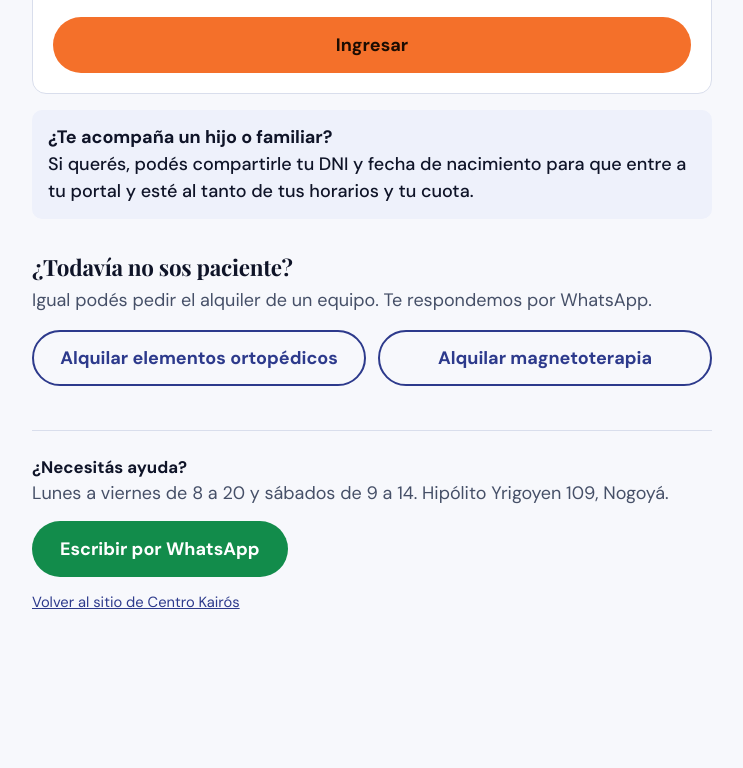
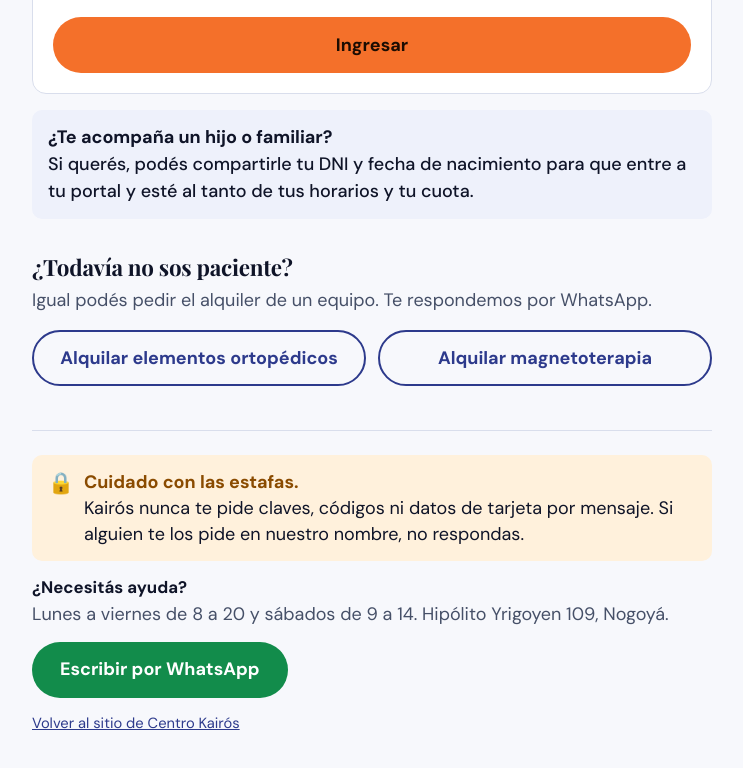
Before and after one commit to centrokairosnogoya/centrokairos-web, a plain HTML site: page portal.html in a window 1280 px wide. Shown: the part 618-1386 px from the top of the page, without its empty margins (268-1011 px from the left). Before the commit the page ends 1287 px from the top, so only its background shows below. Drawn offline with nearby package versions, Linux system fonts and the light colour scheme.

Commit message:
Portal: aviso contra estafas al pie de todas las pantallas
Co-Authored-By: Claude Opus 5.5 <noreply@anthropic.com>
Claude-Session: https://claude.ai/code/session_01P1NDS3b4bufaEBJ78BHPN7

```diff
--- a/portal.html
+++ b/portal.html
@@ -105,6 +105,9 @@
   .aviso{margin-top:16px;padding:14px 16px;border-radius:var(--r-s);font-weight:500}
   .aviso.mal{background:var(--bad-bg);color:var(--bad)}
   .aviso.info{background:var(--tint);color:var(--ink)}
+  .seguro{padding:14px 16px 14px 52px;border-radius:var(--r-s);background:var(--warn-bg);color:var(--ink);position:relative;line-height:1.45}
+  .seguro::before{content:"🔒";position:absolute;left:16px;top:13px;font-size:1.3rem}
+  .seguro strong{display:block;color:var(--warn)}
   .aviso:empty{display:none}
 
   /* Semana */
@@ -755,8 +758,14 @@ function vistaSinRed() {
   ${pie()}`;
 }
 
+/* Contra estafas: aparece al pie de todas las pantallas del portal */
+const AVISO_ESTAFAS = `<div class="seguro" role="note"><strong>Cuidado con las estafas.</strong>
+    Kairós nunca te pide claves, códigos ni datos de tarjeta por mensaje. Si alguien te los pide en nuestro nombre,
+    no respondas.</div>`;
+
 function pie() {
   return `<footer class="pie">
+    ${AVISO_ESTAFAS}
     <div><h3>¿Necesitás ayuda?</h3><p class="muted">Lunes a viernes de 8 a 20 y sábados de 9 a 14. Hipólito Yrigoyen 109, Nogoyá.</p></div>
     <div><a class="btn wa" href="${waLink('Hola, Centro Kairós. Les escribo desde el portal del paciente.')}" target="_blank" rel="noopener">Escribir por WhatsApp</a></div>
     <p class="small"><a href="/">Volver al sitio de Centro Kairós</a></p>
```
